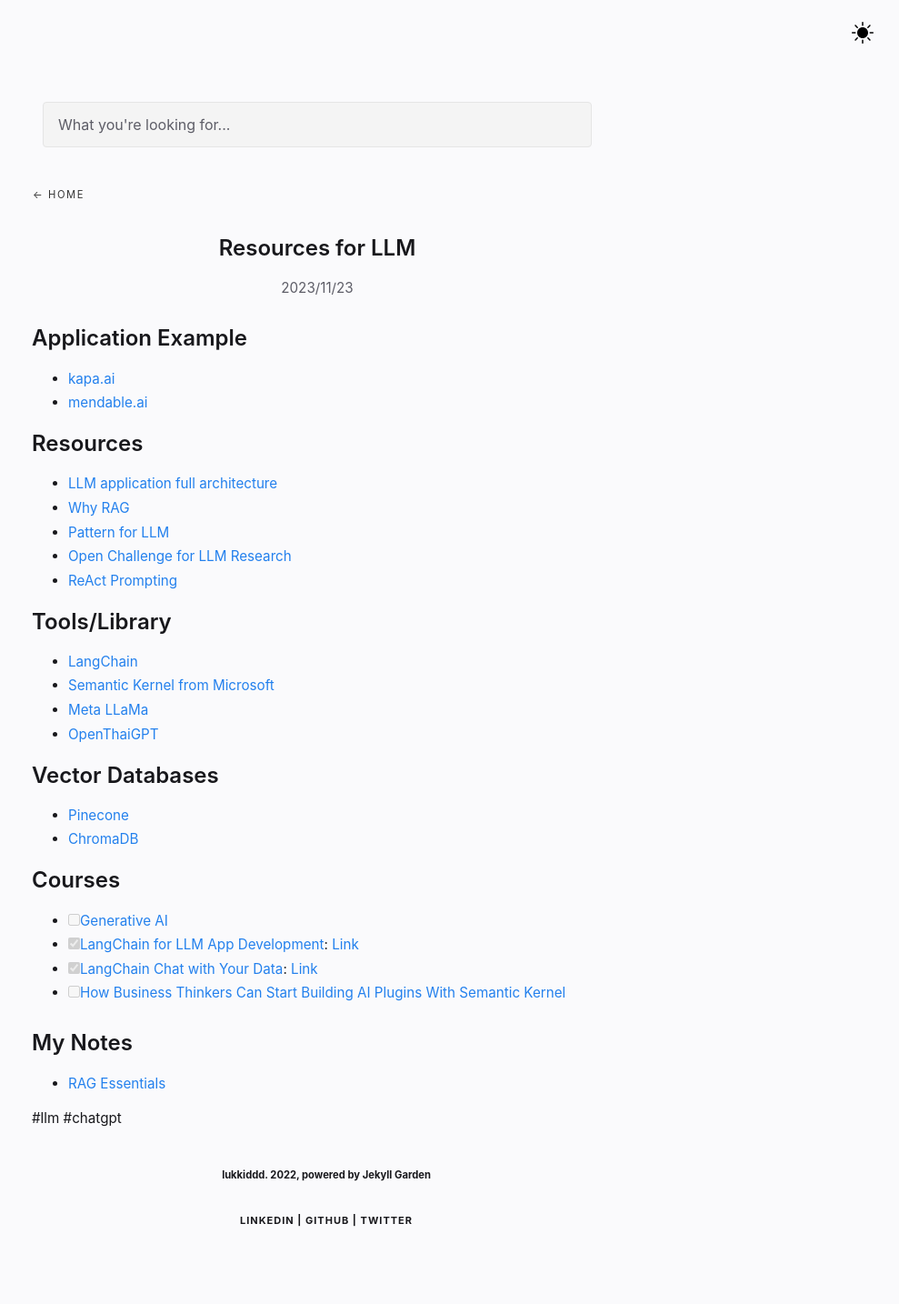
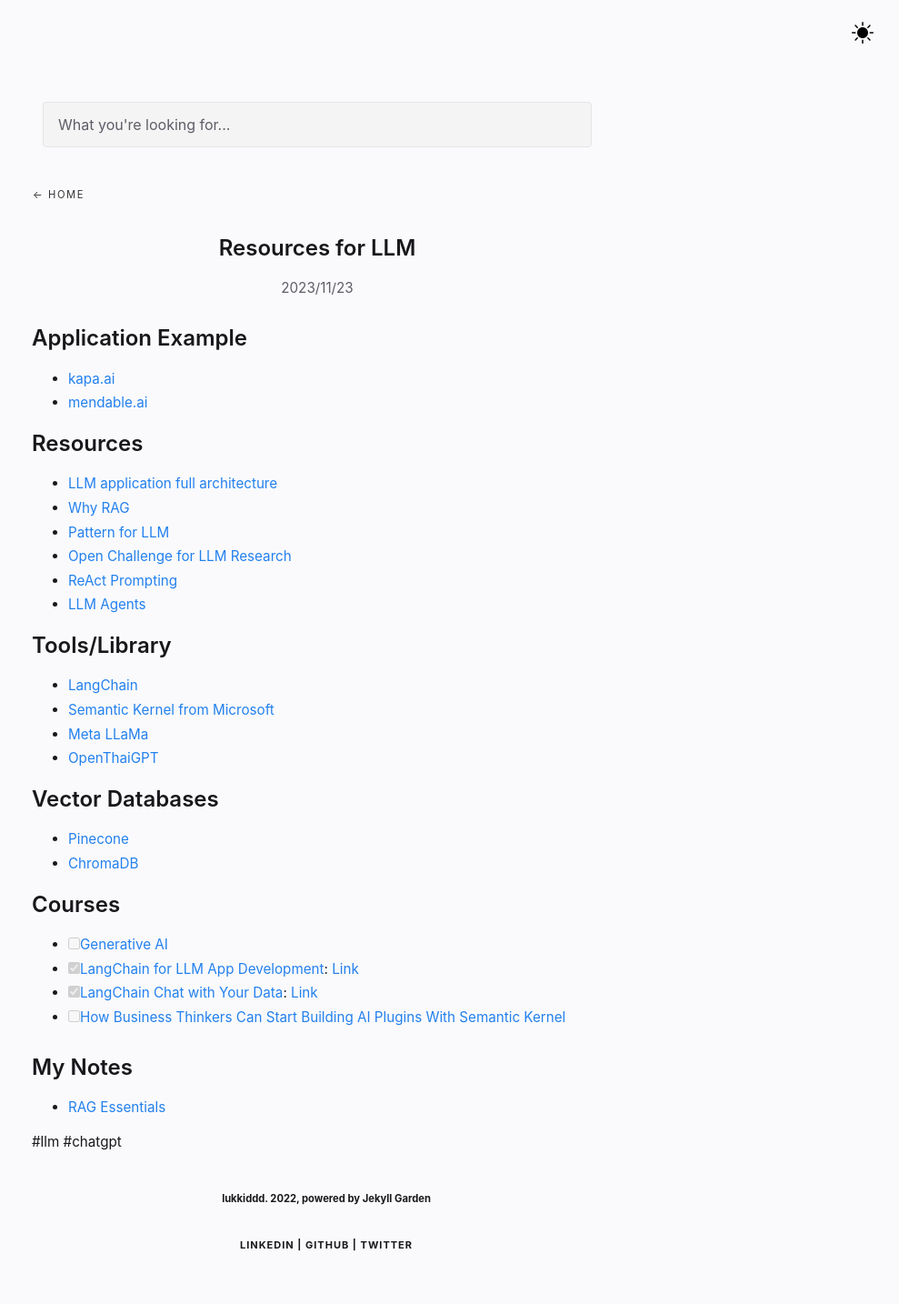
Before and after one commit to lukkiddd/lukkiddd.github.io, a Jekyll site: the page built from _notes/Public/Resources for LLM.md, in a window 1280 px wide. Shown: the whole page at 91% size, without its empty margins (291-1280 px from the left). Built offline with Jekyll 4.4.1, drawn with Linux system fonts in a browser that asks for light colours; before the commit the page ends 1407 px from its top, so only the background shows below that.

Commit message:
Add LLM agent resource

```diff
--- a/_notes/Public/Resources for LLM.md
+++ b/_notes/Public/Resources for LLM.md
@@ -15,6 +15,7 @@
 - [Pattern for LLM](https://eugeneyan.com/writing/llm-patterns)
 - [Open Challenge for LLM Research](https://huyenchip.com/2023/08/16/llm-research-open-challenges.html)
 - [ReAct Prompting](https://www.promptingguide.ai/techniques/react)
+- [LLM Agents](https://promptengineering.org/what-are-large-language-model-llm-agents/)
 
 ## Tools/Library
 - [LangChain](https://www.langchain.com/)
```
